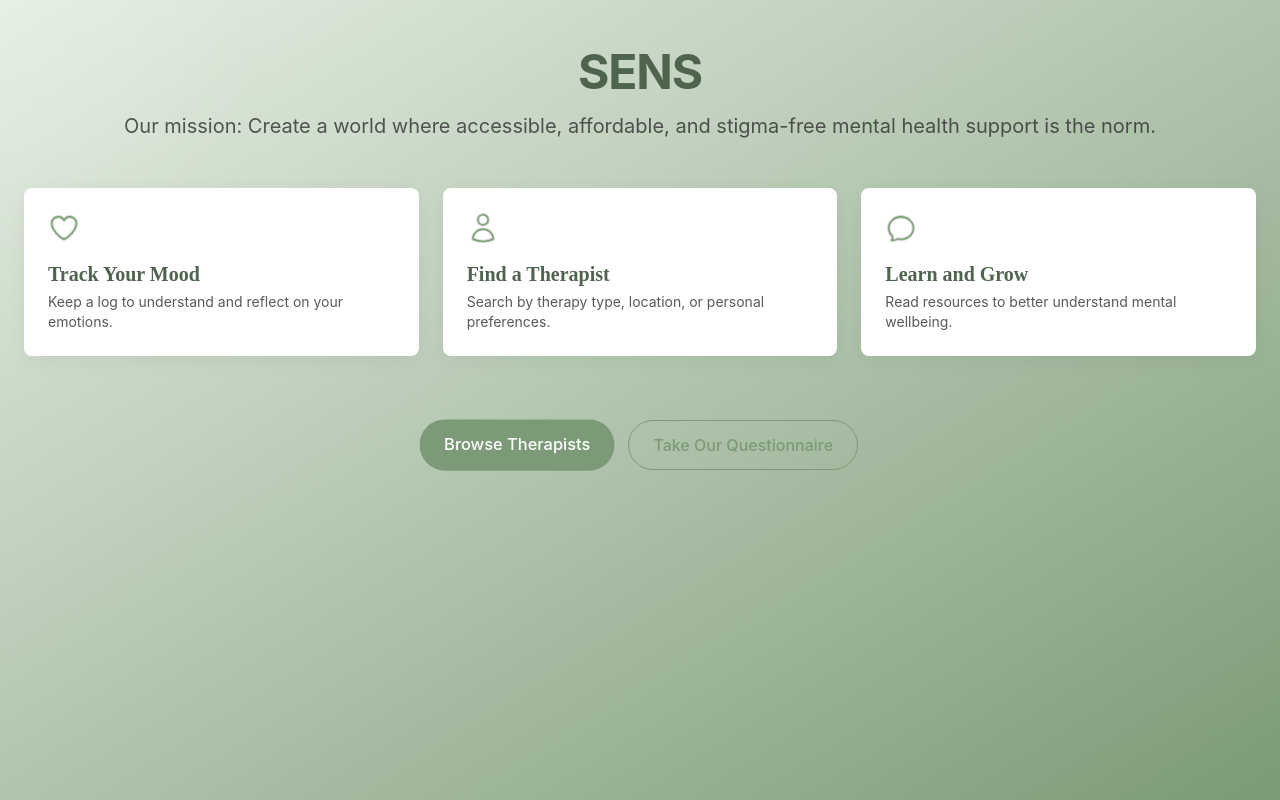
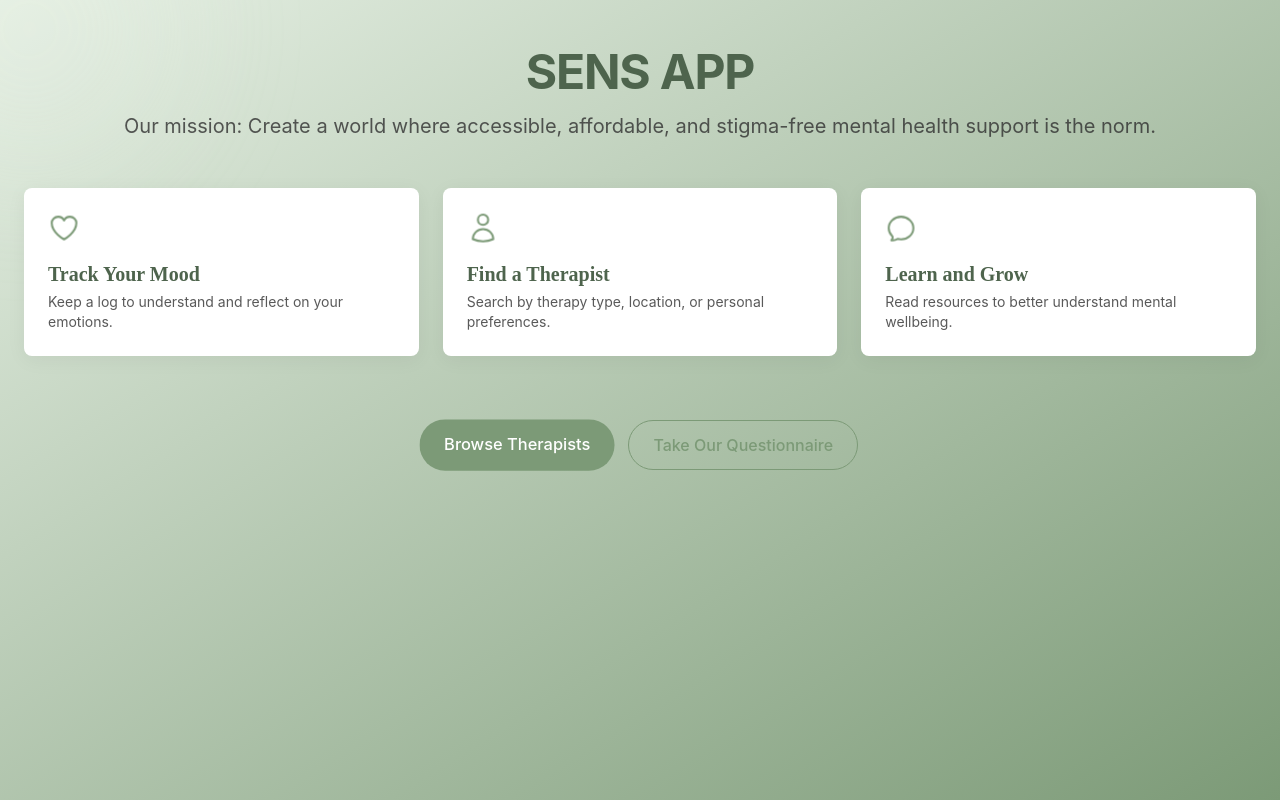
Before and after one commit to theniccox/therapy-app, a Next.js app: page / in a window 1280 px wide. Built offline with nearby package versions, Linux system fonts and the light colour scheme.

Commit message:
Add new titles

```diff
--- a/src/app/page.tsx
+++ b/src/app/page.tsx
@@ -9,7 +9,7 @@ export default function Home() {
 
       <header className="relative z-10 mb-12 text-center">
         <h1 className="text-4xl sm:text-5xl font-sans font-bold tracking-tight text-brand-dark mb-4">
-          SENS
+          SENS APP
         </h1>
         <p className="text-lg sm:text-xl text-foreground/80 font-sans">
           Our mission: Create a world where accessible, affordable, and stigma-free mental health support is the norm.
```
